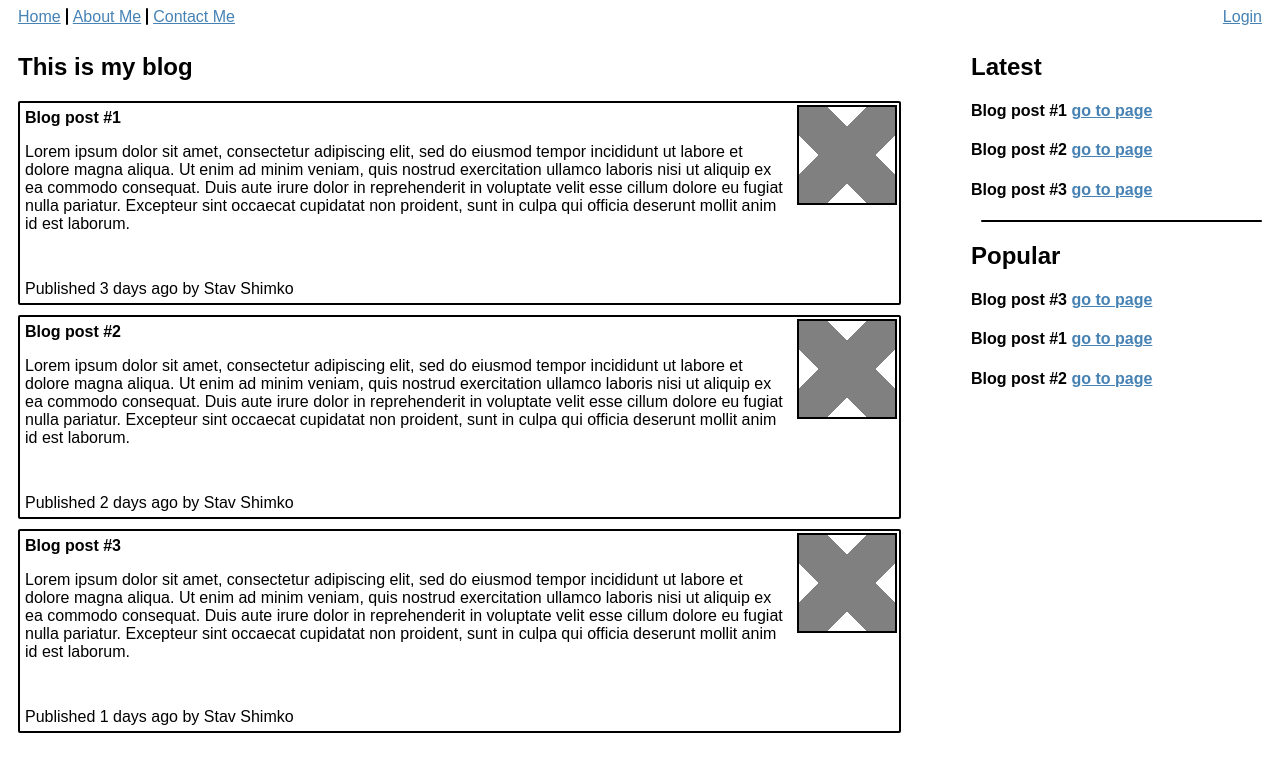
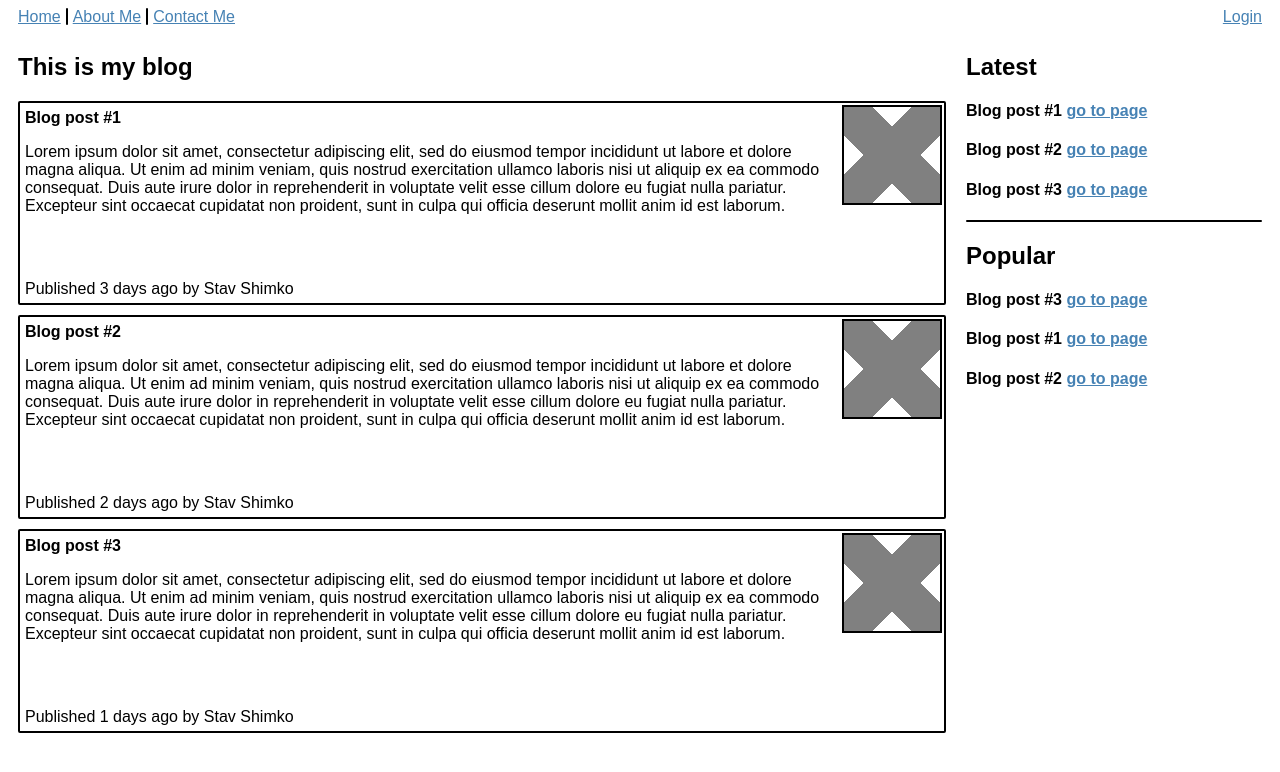
Before and after one commit to stavshimko/MyBlog-React, a React (Create React App) app: page / in a window 1280 px wide. Shown: the top 772 px of the page. Built offline with nearby package versions, Linux system fonts and the light colour scheme.

Commit message:
new structure MainSection,AsideBar

```diff
--- a/src/App.css
+++ b/src/App.css
@@ -30,11 +30,6 @@ a {
   display: inline-block;
   padding: 0px 5px 0px 5px;
 }
-/*.toolbar .left-items li{*/
-/*  !*padding-left: 5px;*!*/
-/*  !*padding-right: 5px;*!*/
-/*  margin-left: 5px;*/
-/*}*/
 
 .toolbar .left-items .vertical-line{
   border-left: 2px solid black;
@@ -48,31 +43,28 @@ a {
 }
 
 
-
-.main {
-  display: flex;
-  /*justify-content: space-between;*/
+aside {
+  float: right;
+  width: 25%;
+  padding: 0px 0px 0px 0px;
+}
+aside .latest,.popular{
+  margin: 0px 0px 0px 10px;
 }
 
-.main .page-right {
-  /*border: 1px solid blue;*/
-  flex-basis: 25%;
-}
-
-.main .page-right .horizontal-line {
+aside .horizontal-line {
   /*flex-grow: 1;*/
   border-bottom: 2px solid black;
   border-radius: 2px;
-  margin: 10px 10px 10px 10px
+  margin: 10px 10px 10px 10px;
 }
 
-.main .page-left {
-  /*border: 1px solid red;*/
-  flex-basis: 75%;
-  margin-right: 60px;
+section{
+  float: left;
+  width: 75%;
 }
 
-.main .page-left .post{
+.page-left .post{
   position: relative;
   border: 2px solid black;
   border-radius: 2px;
@@ -82,23 +74,24 @@ a {
 
 }
 
-.main .page-left .post .header-top {
+.page-left .post .header-top {
   position: absolute;
   top: -15px;
 }
-.main .page-left .post p {
+.page-left .post p {
   position: absolute;
   margin-top: 40px;
   padding-right: 110px;
+  /*padding-bottom: 2%;*/
 
 }
 
-.main .page-left .post .left-bottom{
+.page-left .post .left-bottom{
   position: absolute;
   bottom: 5px;
 }
 
-.main .page-left .post .box{
+.page-left .post .box{
   position: absolute;
   top: 2px;
   right: 2px;
@@ -110,6 +103,10 @@ a {
 
 }
 
+.page-left h1{
+  margin-left: 10px;
+}
+
 .cross {
   width: 100%;
   height: 100%;
@@ -118,9 +115,3 @@ a {
   /*padding: -20px;*/
   /*transform: rotate(45deg);*/
 }
-
-
-
-.main .page-left h1{
-  margin-left: 10px;
-}
--- a/src/App.js
+++ b/src/App.js
@@ -2,6 +2,7 @@ import React from 'react';
 import './App.css';
 import Header from './Header';
 import MainSection from './MainSection';
+import AsideBar from "./AsideBar";
 
 
 
@@ -10,6 +11,7 @@ function App() {
       <div>
         <Header/>
         <MainSection/>
+        <AsideBar/>
       </div>
   );
 }
--- /dev/null
+++ b/src/AsideBar.js
@@ -0,0 +1,23 @@
+import React from "react";
+
+function AsideBar() {
+    return (
+        <aside className="page-right">
+            <div className="latest">
+                <h1>Latest</h1>
+                <h4>Blog post #1 <a href="">go to page</a></h4>
+                <h4>Blog post #2 <a href="">go to page</a></h4>
+                <h4>Blog post #3 <a href="">go to page</a></h4>
+            </div>
+            <div className="horizontal-line"></div>
+            <div className="popular">
+                <h1>Popular</h1>
+                <h4>Blog post #3 <a href="">go to page</a></h4>
+                <h4>Blog post #1 <a href="">go to page</a></h4>
+                <h4>Blog post #2 <a href="">go to page</a></h4>
+            </div>
+        </aside>
+    );
+}
+
+export default AsideBar;
--- a/src/MainSection.js
+++ b/src/MainSection.js
@@ -3,28 +3,10 @@ import Posts from "./Post";
 
 function MainSection() {
     return (
-        <div className="main">
             <section className="page-left">
                 <h1>This is my blog</h1>
                 <Posts/>
             </section>
-
-            <aside className="page-right">
-                <div className="latest">
-                    <h1>Latest</h1>
-                    <h4>Blog post #1 <a href="">go to page</a></h4>
-                    <h4>Blog post #2 <a href="">go to page</a></h4>
-                    <h4>Blog post #3 <a href="">go to page</a></h4>
-                </div>
-                <div className="horizontal-line"></div>
-                <div className="popular">
-                    <h1>Popular</h1>
-                    <h4>Blog post #3 <a href="">go to page</a></h4>
-                    <h4>Blog post #1 <a href="">go to page</a></h4>
-                    <h4>Blog post #2 <a href="">go to page</a></h4>
-                </div>
-            </aside>
-        </div>
     );
 }
 
```
